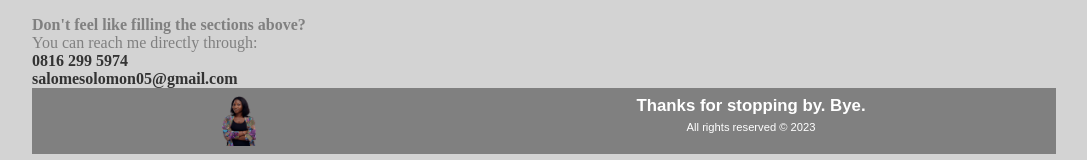
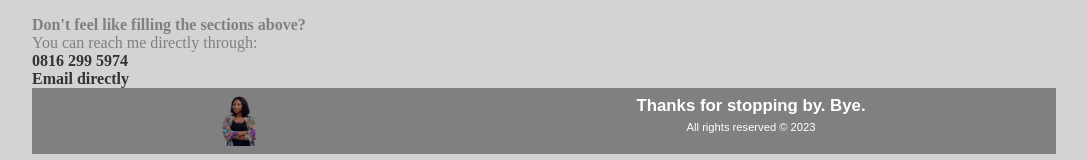
Before and after one commit to ayelukara/zamua, a plain HTML site: page contact.html in a window 1280 px wide. Shown: the part 290-450 px from the top of the page, without its empty margins (96-1183 px from the left). Drawn offline with Linux system fonts and the light colour scheme.

Commit message:
Update contact.html
Email (edit)

```diff
--- a/contact.html
+++ b/contact.html
@@ -40,7 +40,7 @@
 					<h3>Don't feel like filling the sections above?</h1>
 					<p>You can reach me directly through:</p>
 					<a href="tel:+2348162995974">0816 299 5974</a>
-					<a href="salomesolomon05@gmailcom">salomesolomon05@gmail.com</a>
+					<a href="mailto:salomesolomon05@gmailcom">Email directly</a>
 				</div>
 			</div>
 		</div>
```
